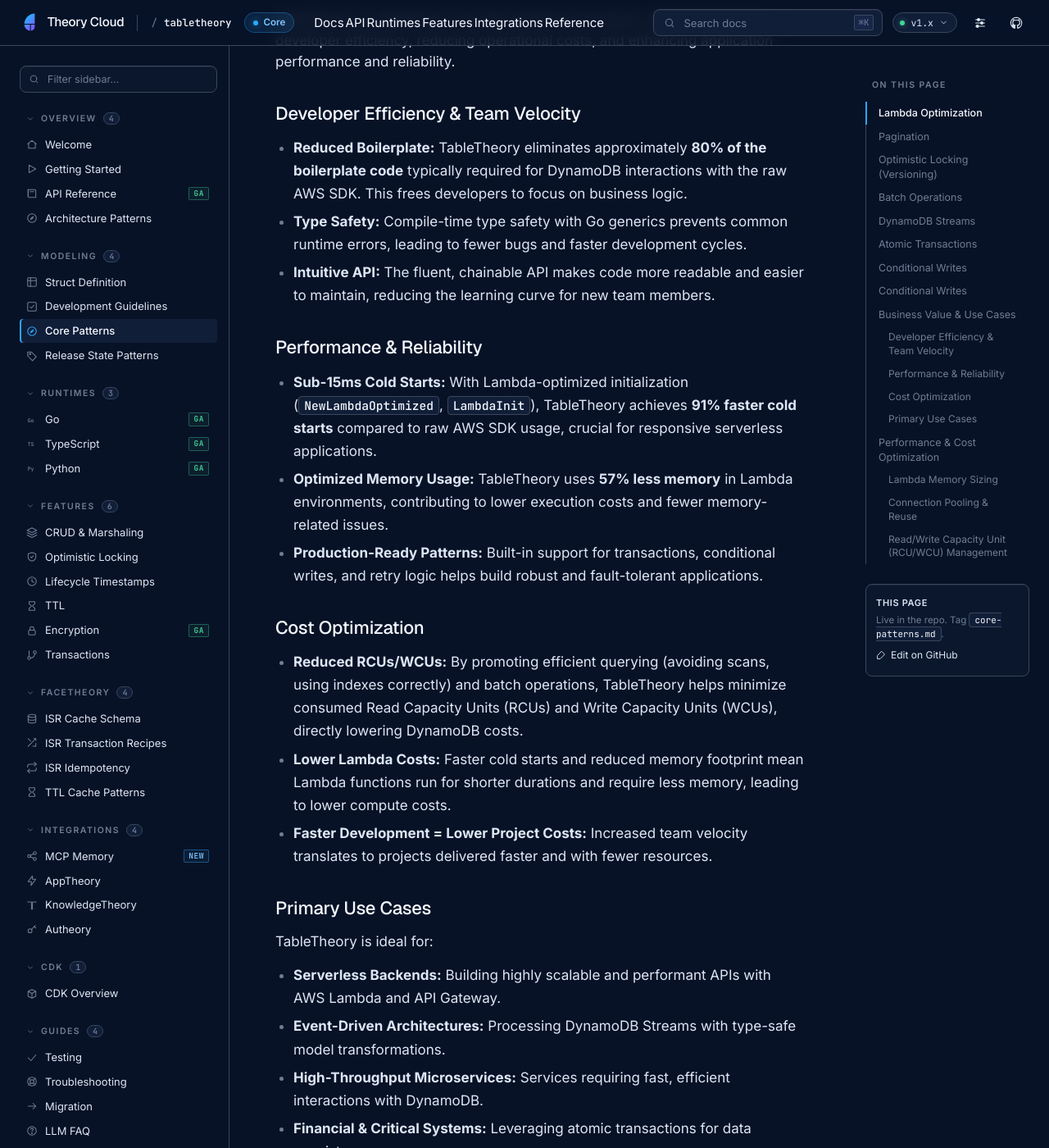
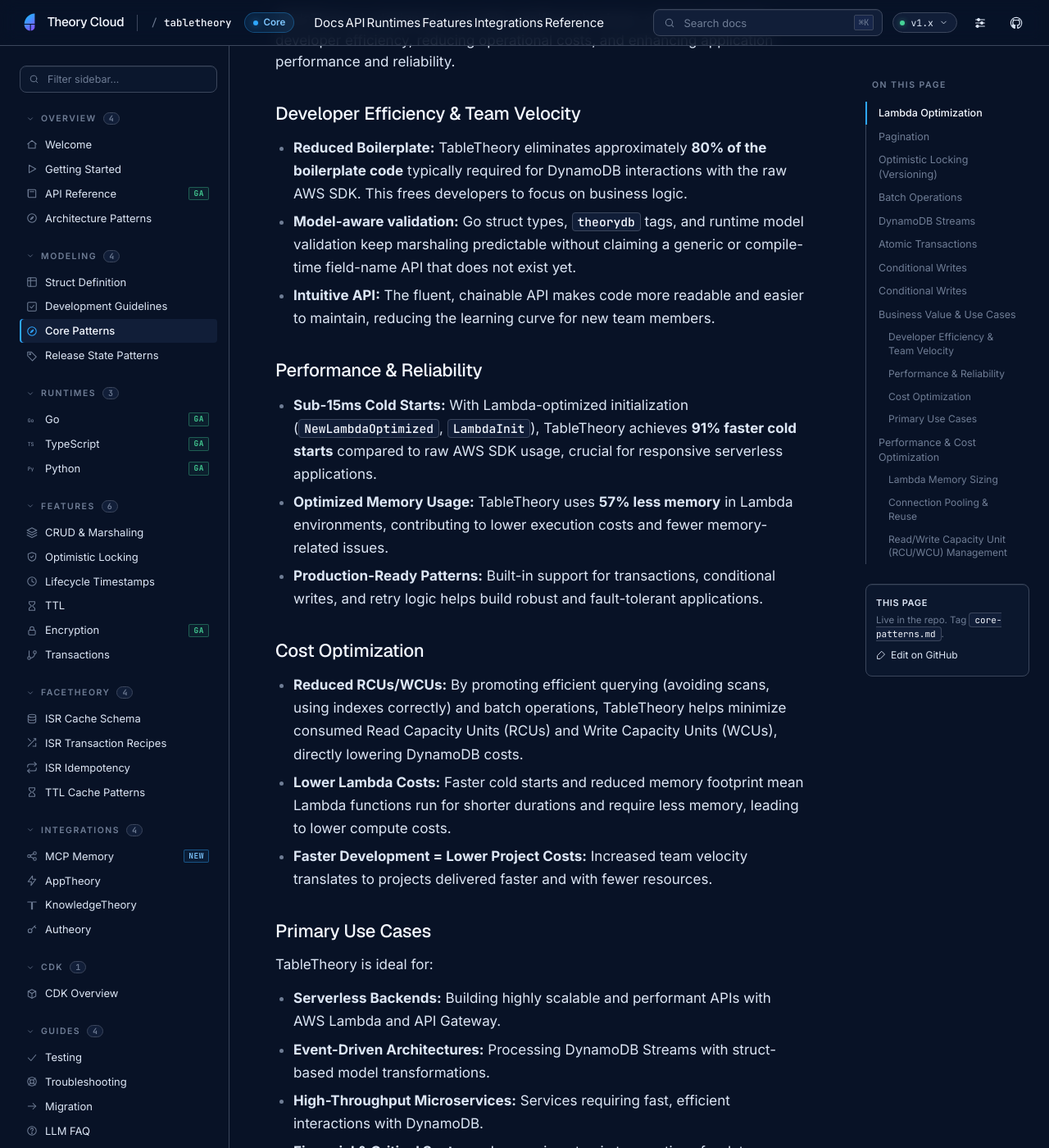
Before and after one commit to theory-cloud/TableTheory, a Jekyll site: the page built from docs/core-patterns.md, in a window 1280 px wide and 1400 px high, scrolled down 5820 px. Shown: the whole window at 82% size. Built offline with Jekyll 4.4.1, drawn with Linux system fonts in a browser that asks for light colours.

Commit message:
docs: correct type-safety and generics claims in published docs
Also repairs the validation-adjacent planning-doc code spans that the repo doc-link checker misread as links to a missing docs/development/planning/db target.

Validation: bash scripts/verify-doc-integrity.sh

Closes THE-2257

```diff
--- a/docs/_decisions.yaml
+++ b/docs/_decisions.yaml
@@ -7,7 +7,7 @@ decisions:
     decision_tree:
       - condition: "Your service/runtime is Go"
         choice: "Use the Go SDK (this repo root module)"
-        reason: "First-class Go API with generics, query builder, and Lambda optimizations"
+        reason: "First-class Go API with reflection-backed model validation, query builder, and Lambda optimizations"
       - condition: "Your service/runtime is Node.js/TypeScript"
         choice: "Use the TypeScript SDK (`ts/`)"
         reason: "First-class Node.js 24 support with strict testkit and cross-language cursor contracts"
--- a/docs/core-patterns.md
+++ b/docs/core-patterns.md
@@ -235,7 +235,7 @@ TableTheory is designed to provide significant business value by improving devel
 ### Developer Efficiency & Team Velocity
 
 - **Reduced Boilerplate:** TableTheory eliminates approximately **80% of the boilerplate code** typically required for DynamoDB interactions with the raw AWS SDK. This frees developers to focus on business logic.
-- **Type Safety:** Compile-time type safety with Go generics prevents common runtime errors, leading to fewer bugs and faster development cycles.
+- **Model-aware validation:** Go struct types, `theorydb` tags, and runtime model validation keep marshaling predictable without claiming a generic or compile-time field-name API that does not exist yet.
 - **Intuitive API:** The fluent, chainable API makes code more readable and easier to maintain, reducing the learning curve for new team members.
 
 ### Performance & Reliability
@@ -255,7 +255,7 @@ TableTheory is designed to provide significant business value by improving devel
 TableTheory is ideal for:
 
 - **Serverless Backends:** Building highly scalable and performant APIs with AWS Lambda and API Gateway.
-- **Event-Driven Architectures:** Processing DynamoDB Streams with type-safe model transformations.
+- **Event-Driven Architectures:** Processing DynamoDB Streams with struct-based model transformations.
 - **High-Throughput Microservices:** Services requiring fast, efficient interactions with DynamoDB.
 - **Financial & Critical Systems:** Leveraging atomic transactions for data consistency.
 - **Real-time Data Processing:** Applications needing low-latency access to DynamoDB data.
```
Also changed, not shown: docs/development/planning/tabletheory-improvement-program-scoped-need-2026-07.md (+1 -1 lines), docs/development/planning/tabletheory-product-improvement-assessment-2026-07.md (+1 -1 lines), docs/migration-guide.md (+1 -1 lines).
